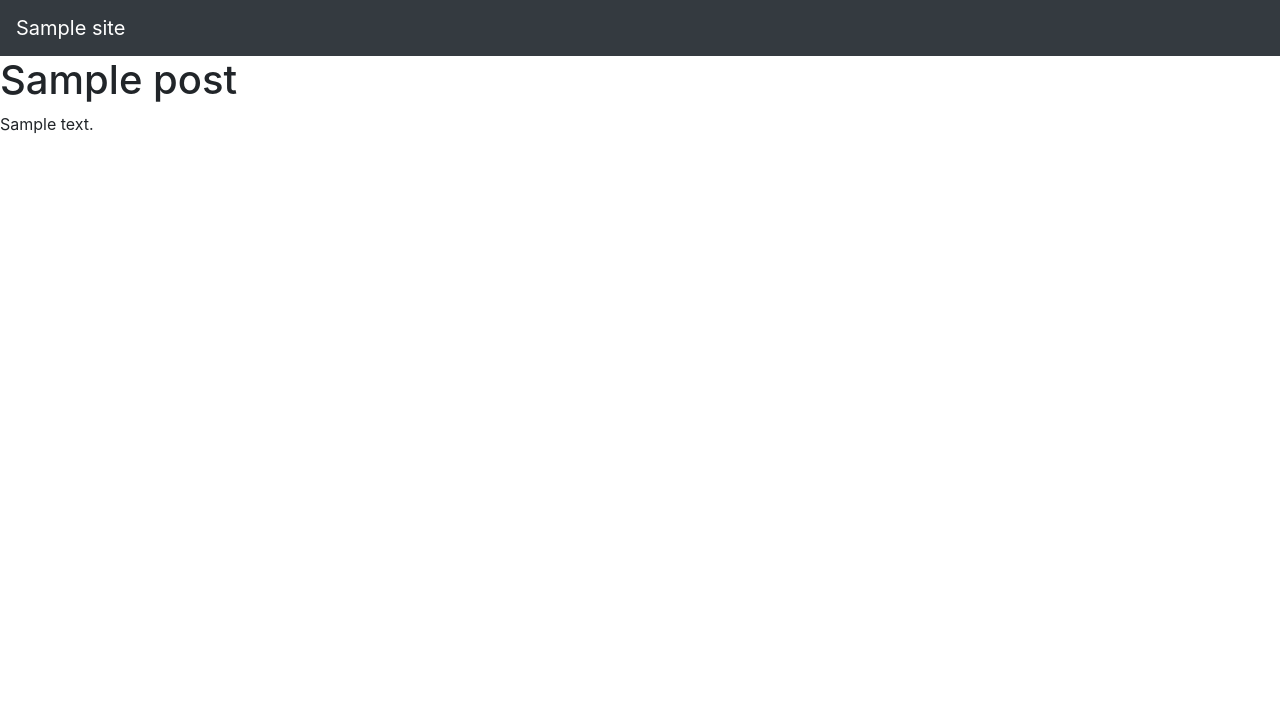
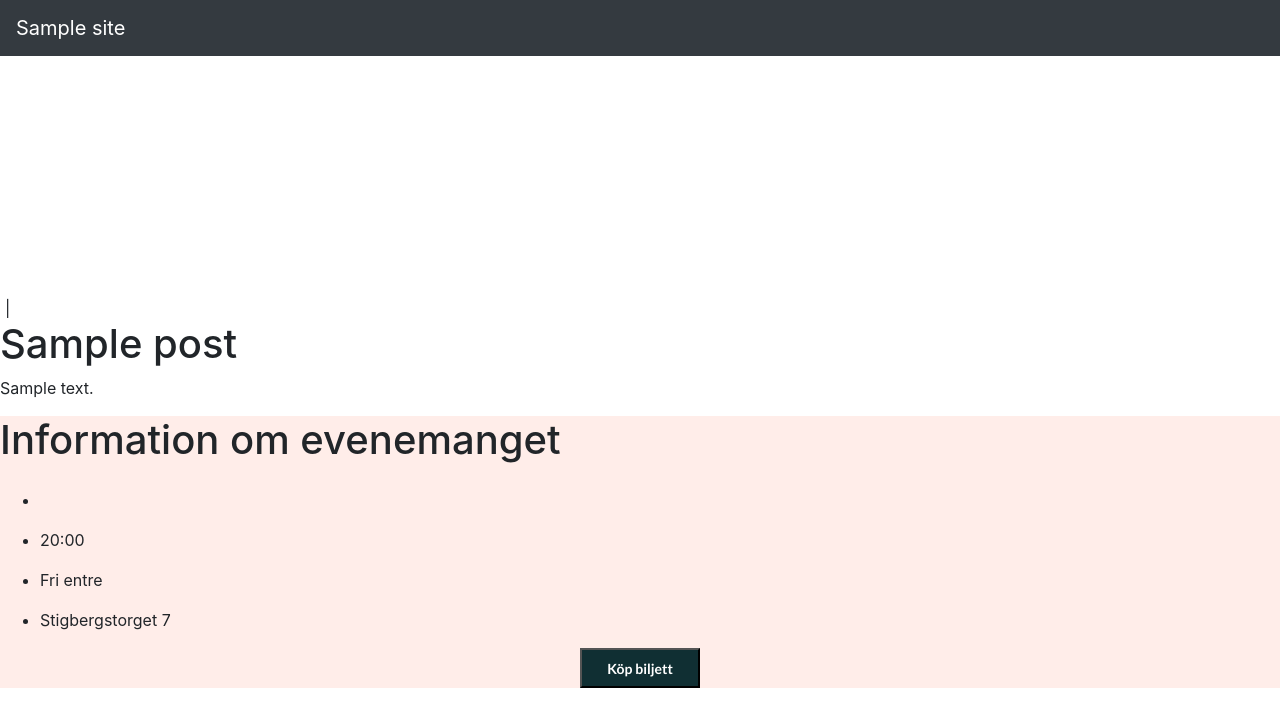
Before and after one commit to Erik-joh/gathenhielmska, a WordPress theme: template public/themes/Gathenhielmska/single-event.php in a window 1280 px wide. Shown: the top 727 px of the page. Run offline with PHP 8.4 and a stand-in for WordPress, Linux system fonts and the light colour scheme; the site name, menu and one post (Sample post) are stand-ins, and other content is empty; style sheets or scripts are compiled from the project's sources; some libraries are stand-ins or nearby versions.

Commit message:
single-event

```diff
--- a/public/themes/Gathenhielmska/single-event.php
+++ b/public/themes/Gathenhielmska/single-event.php
@@ -4,17 +4,44 @@
     <div class="">
         <?php if (have_posts()) : ?>
             <?php while (have_posts()) : the_post(); ?>
+                <div class="hero">
+                    <div class="hero-img"><?php if (has_post_thumbnail()) {
+                                the_post_thumbnail('large');
+                            } ?>
+                    </div>
+                </div>
+
+                <div class="cat-date-container">
+                    <?php $categories = get_the_terms($post, 'category')  ?>
+
+                    <?php foreach ($categories as $category) : ?>
+                        <a href="<?php echo get_term_link($category); ?>"> <?php echo strtoupper($category->name) ?></a>
+                    <?php endforeach; ?>
+                    <p>|</p>
+                    <p class="event-date"><?php the_field('date'); ?></p>
+                </div>
+
                 <h1><?php the_title(); ?></h1>
                 <?php the_content(); ?>
-
-                <?php $categories = get_the_terms($post, 'category')  ?>
-                <?php foreach ($categories as $category) : ?>
-                    <a href="<?php echo get_term_link($category); ?>"> <?php echo $category->name ?></a>
-                <?php endforeach; ?>
-
             <?php endwhile; ?>
         <?php endif; ?>
     </div>
-</div>
+
+    <!-- Information Section -->
+
+    <div class="event-info-container">
+        <h1>Information om evenemanget</h1>
+            <div class="">
+                <ul>
+                    <li><p class="event-date"><?php the_field('date'); ?></li>
+                    <li><p class="event-date">20:00</li>
+                    <li><p class="event-date">Fri entre</li>
+                    <li><p class="event-date">Stigbergstorget 7</li>
+                </ul>
+            </div>
+        <div class="btn-container">
+            <button>Köp biljett</button>
+        </div>
+    </div>
 
 <?php get_footer(); ?>
--- a/resources/styles/app.scss
+++ b/resources/styles/app.scss
@@ -1,5 +1,7 @@
 /* WordPlate */
 @import './components/variables.scss';
+@import './components/button.scss';
+
 
 @import './pages/front-page/front-page.scss';
 @import './pages/events.scss';
--- /dev/null
+++ b/resources/styles/components/button.scss
@@ -0,0 +1,10 @@
+button {
+  padding: 8px 24px;
+  height: 40px;
+  background: $darkGreen;
+  font-family: 'Lato', sans-serif;
+  font-style: normal;
+  font-size: 14px;
+  color: #FFFFFF;
+  cursor: pointer;
+}
--- a/resources/styles/pages/events.scss
+++ b/resources/styles/pages/events.scss
@@ -74,3 +74,31 @@
     padding-bottom: 10px;
   }
 }
+
+// Single-event.php below
+
+.cat-date-container {
+  display: flex;
+  justify-content: flex-start;
+  align-items: center;
+
+  p {
+    margin: 0;
+    padding: 0 5px;
+  }
+}
+
+.event-info-container {
+  display: flex;
+  flex-direction: column;
+  background-color: $lightPink;
+
+  .btn-container {
+    display: flex;
+    justify-content: center;
+
+    button {
+      width: 120px;
+    }
+  }
+}
```
